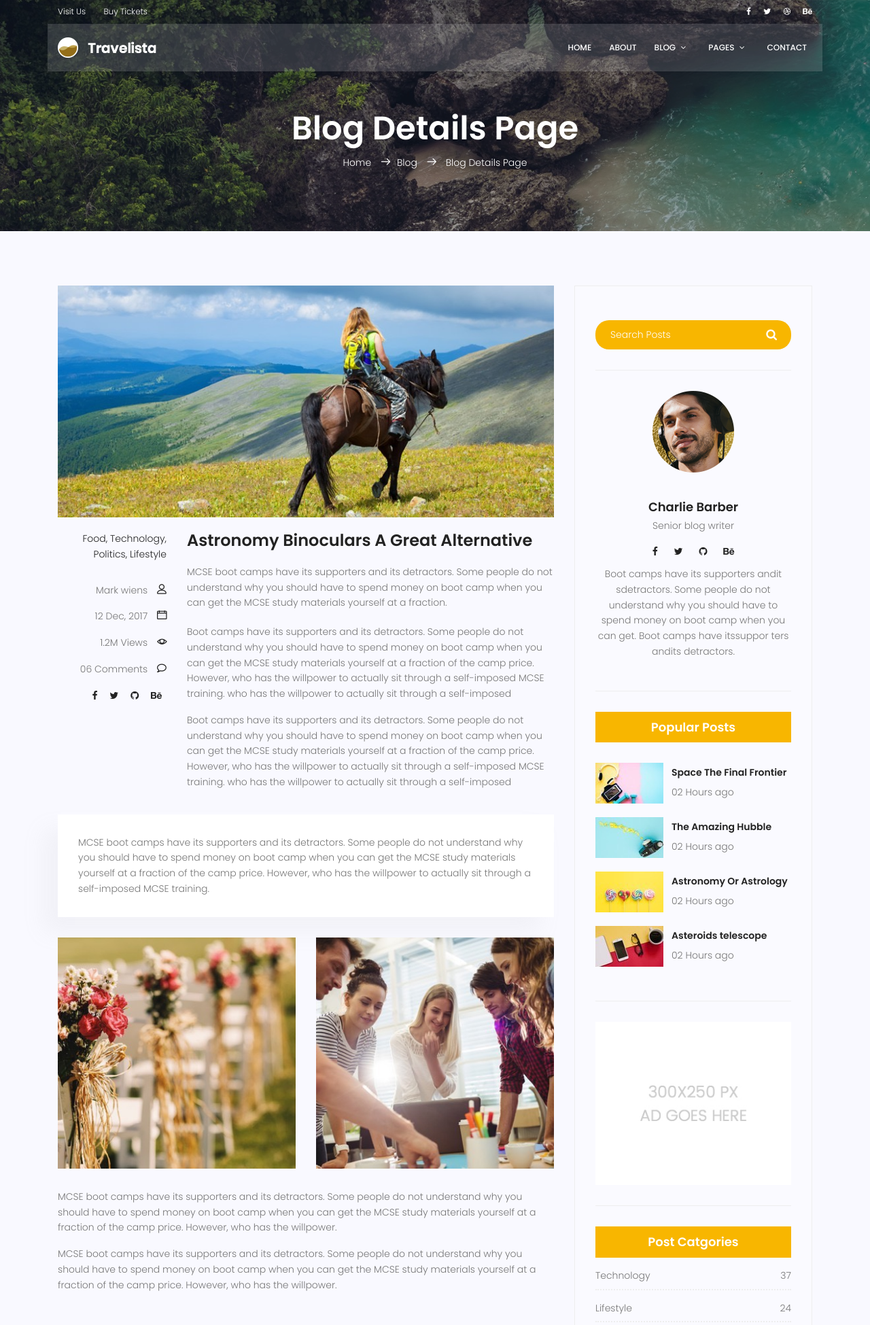
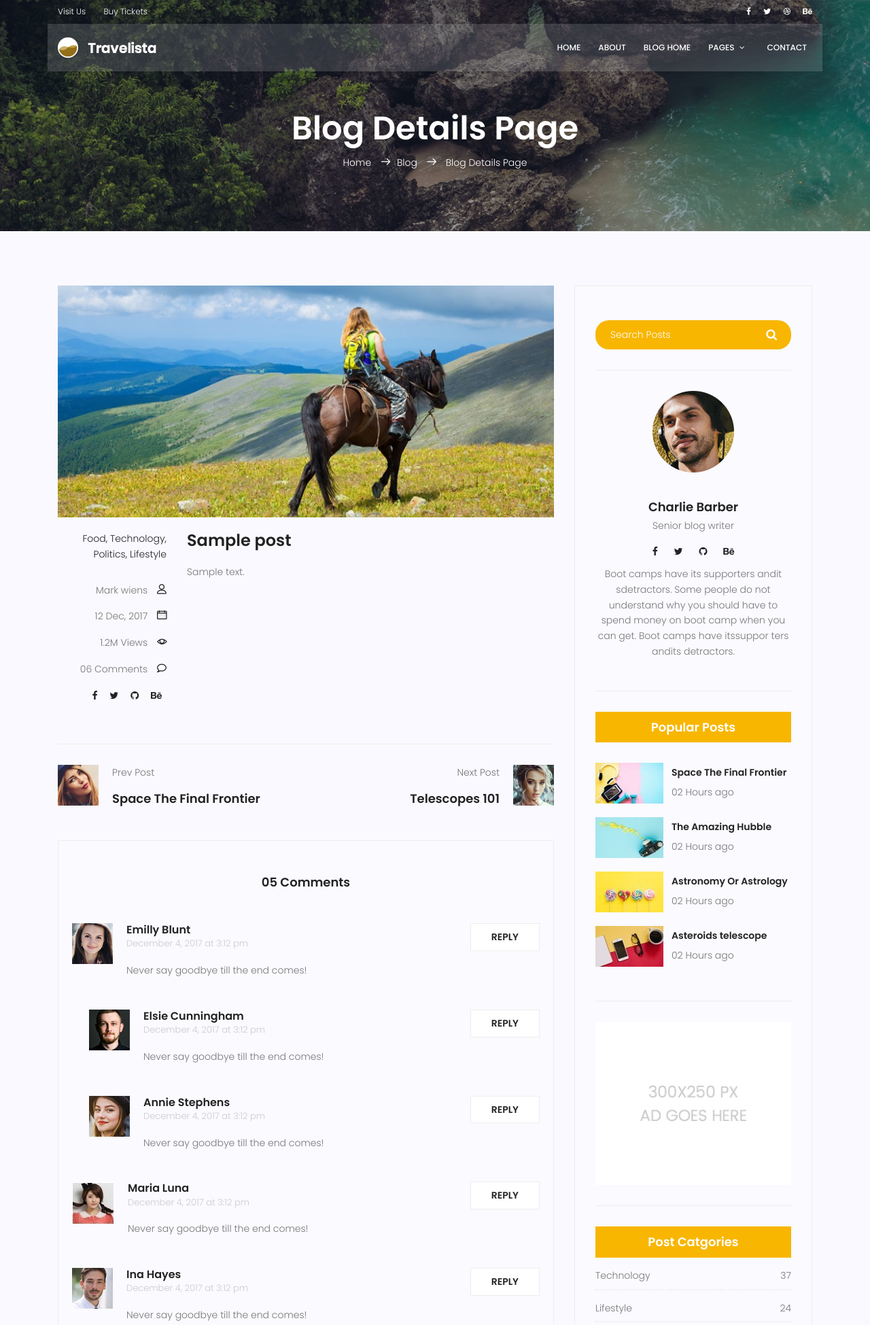
Before and after one commit to hosseinesmaeeli/django_mywebsite, a Django app: template templates/blog/blog-single.html in a window 1280 px wide. Shown: the top 1949 px of the page at 68% size. Run offline with Django 3.2, Linux system fonts and the light colour scheme; the template is opened without the code that fills it: values that come from a table or form of the project are taken from there, others are empty; tables that the repository leaves empty hold one stand-in row (values such as "Sample post"); some libraries are stand-ins or nearby versions.

Commit message:
link 'blog single' to 'blog home'

```diff
--- a/blog/urls.py
+++ b/blog/urls.py
@@ -7,7 +7,10 @@ app_name = 'blog'
 
 urlpatterns = [
     path('blog/blog_index',blog_index, name='index'),
-    path('blog/blog_single',blog_single, name='single'),
+
+    path('blog/<int:pid>',blog_single, name='single'),
+    # path('blog/blog_single',blog_single, name='single'),
+
     # path('blog/test',test, name='test'),
     # path('<str:name>/famili/<str:famili_name>',test, name='test')
     path('post-<int:pid>',test, name='test')
--- a/templates/base.html
+++ b/templates/base.html
@@ -65,12 +65,9 @@
                     <ul class="nav-menu">
                         <li><a href="{% url 'website:index' %}">Home</a></li>
                         <li><a href="{% url 'website:about' %}">About</a></li>
-                        <li class="menu-has-children"><a href="">Blog</a>
-                            <ul>
-                                <li><a href="{% url 'blog:index' %}">Blog Home</a></li>
-                                <li><a href="{% url 'blog:single' %}">Blog Single</a></li>
-                            </ul>
-                        </li>
+                        <li><a href="{% url 'blog:index' %}">Blog Home</a></li>
+
+
                         <li class="menu-has-children"><a href="">Pages</a>
                             <ul>
                                 <li><a href="elements.html">Elements</a></li>
--- a/templates/blog/blog-home.html
+++ b/templates/blog/blog-home.html
@@ -113,7 +113,7 @@
 						<div class="feature-img">
 							<img class="img-fluid" src="{%static 'img/blog/feature-img1.jpg' %}" alt="">
 						</div>
-						<a class="posts-title" href="blog-single.html">
+						<a class="posts-title" href="{% url 'blog:single' pid=post.id %}">
 							<h3>{{post.title}}</h3>
 						</a>
 						<p class="excert">
--- a/templates/blog/blog-single.html
+++ b/templates/blog/blog-single.html
@@ -28,7 +28,7 @@
 				<div class="single-post row">
 					<div class="col-lg-12">
 						<div class="feature-img">
-							<img class="img-fluid" src="img/blog/feature-img1.jpg" alt="">
+							<img class="img-fluid" src="{% static 'img/blog/feature-img1.jpg' %}" alt="">
 						</div>
 					</div>
 					<div class="col-lg-3  col-md-3 meta-details">
@@ -56,62 +56,19 @@
 						</div>
 					</div>
 					<div class="col-lg-9 col-md-9">
-						<h3 class="mt-20 mb-20">Astronomy Binoculars A Great Alternative</h3>
+						<h3 class="mt-20 mb-20">{{post.title}}</h3>
 						<p class="excert">
-							MCSE boot camps have its supporters and its detractors. Some people do not understand why
-							you should have to spend money on boot camp when you can get the MCSE study materials
-							yourself at a fraction.
-						</p>
-						<p>
-							Boot camps have its supporters and its detractors. Some people do not understand why you
-							should have to spend money on boot camp when you can get the MCSE study materials yourself
-							at a fraction of the camp price. However, who has the willpower to actually sit through a
-							self-imposed MCSE training. who has the willpower to actually sit through a self-imposed
-						</p>
-						<p>
-							Boot camps have its supporters and its detractors. Some people do not understand why you
-							should have to spend money on boot camp when you can get the MCSE study materials yourself
-							at a fraction of the camp price. However, who has the willpower to actually sit through a
-							self-imposed MCSE training. who has the willpower to actually sit through a self-imposed
+							{{post.content}}
 						</p>
 					</div>
-					<div class="col-lg-12">
-						<div class="quotes">
-							MCSE boot camps have its supporters and its detractors. Some people do not understand why
-							you should have to spend money on boot camp when you can get the MCSE study materials
-							yourself at a fraction of the camp price. However, who has the willpower to actually sit
-							through a self-imposed MCSE training.
-						</div>
-						<div class="row mt-30 mb-30">
-							<div class="col-6">
-								<img class="img-fluid" src="img/blog/post-img1.jpg" alt="">
-							</div>
-							<div class="col-6">
-								<img class="img-fluid" src="img/blog/post-img2.jpg" alt="">
-							</div>
-							<div class="col-lg-12 mt-30">
-								<p>
-									MCSE boot camps have its supporters and its detractors. Some people do not
-									understand why you should have to spend money on boot camp when you can get the MCSE
-									study materials yourself at a fraction of the camp price. However, who has the
-									willpower.
-								</p>
-								<p>
-									MCSE boot camps have its supporters and its detractors. Some people do not
-									understand why you should have to spend money on boot camp when you can get the MCSE
-									study materials yourself at a fraction of the camp price. However, who has the
-									willpower.
-								</p>
-							</div>
-						</div>
-					</div>
+
 				</div>
 				<div class="navigation-area">
 					<div class="row">
 						<div
 							class="col-lg-6 col-md-6 col-12 nav-left flex-row d-flex justify-content-start align-items-center">
 							<div class="thumb">
-								<a href="#"><img class="img-fluid" src="img/blog/prev.jpg" alt=""></a>
+								<a href="#"><img class="img-fluid" src="{% static 'img/blog/prev.jpg' %}" alt=""></a>
 							</div>
 							<div class="arrow">
 								<a href="#"><span class="lnr text-white lnr-arrow-left"></span></a>
@@ -135,7 +92,7 @@
 								<a href="#"><span class="lnr text-white lnr-arrow-right"></span></a>
 							</div>
 							<div class="thumb">
-								<a href="#"><img class="img-fluid" src="img/blog/next.jpg" alt=""></a>
+								<a href="#"><img class="img-fluid" src="{% static 'img/blog/next.jpg' %}" alt=""></a>
 							</div>
 						</div>
 					</div>
@@ -146,7 +103,7 @@
 						<div class="single-comment justify-content-between d-flex">
 							<div class="user justify-content-between d-flex">
 								<div class="thumb">
-									<img src="img/blog/c1.jpg" alt="">
+									<img src="{% static 'img/blog/c1.jpg' %}" alt="">
 								</div>
 								<div class="desc">
 									<h5><a href="#">Emilly Blunt</a></h5>
@@ -165,7 +122,7 @@
 						<div class="single-comment justify-content-between d-flex">
 							<div class="user justify-content-between d-flex">
 								<div class="thumb">
-									<img src="img/blog/c2.jpg" alt="">
+									<img src="{% static 'img/blog/c2.jpg' %}" alt="">
 								</div>
 								<div class="desc">
 									<h5><a href="#">Elsie Cunningham</a></h5>
@@ -184,7 +141,7 @@
 						<div class="single-comment justify-content-between d-flex">
 							<div class="user justify-content-between d-flex">
 								<div class="thumb">
-									<img src="img/blog/c3.jpg" alt="">
+									<img src="{% static 'img/blog/c3.jpg' %}" alt="">
 								</div>
 								<div class="desc">
 									<h5><a href="#">Annie Stephens</a></h5>
@@ -203,7 +160,7 @@
 						<div class="single-comment justify-content-between d-flex">
 							<div class="user justify-content-between d-flex">
 								<div class="thumb">
-									<img src="img/blog/c4.jpg" alt="">
+									<img src="{% static 'img/blog/c4.jpg' %}" alt="">
 								</div>
 								<div class="desc">
 									<h5><a href="#">Maria Luna</a></h5>
@@ -222,7 +179,7 @@
 						<div class="single-comment justify-content-between d-flex">
 							<div class="user justify-content-between d-flex">
 								<div class="thumb">
-									<img src="img/blog/c5.jpg" alt="">
+									<img src="{% static 'img/blog/c5.jpg' %}" alt="">
 								</div>
 								<div class="desc">
 									<h5><a href="#">Ina Hayes</a></h5>
@@ -274,7 +231,7 @@
 						</form>
 					</div>
 					<div class="single-sidebar-widget user-info-widget">
-						<img src="img/blog/user-info.png" alt="">
+						<img src="{% static 'img/blog/user-info.png" alt="">
 						<a href="#">
 							<h4>Charlie Barber</h4>
 						</a>
@@ -298,7 +255,7 @@
 						<div class="popular-post-list">
 							<div class="single-post-list d-flex flex-row align-items-center">
 								<div class="thumb">
-									<img class="img-fluid" src="img/blog/pp1.jpg" alt="">
+									<img class="img-fluid" src="{% static 'img/blog/pp1.jpg' %}" alt="">
 								</div>
 								<div class="details">
 									<a href="blog-single.html">
@@ -309,7 +266,7 @@
 							</div>
 							<div class="single-post-list d-flex flex-row align-items-center">
 								<div class="thumb">
-									<img class="img-fluid" src="img/blog/pp2.jpg" alt="">
+									<img class="img-fluid" src="{% static 'img/blog/pp2.jpg' %}" alt="">
 								</div>
 								<div class="details">
 									<a href="blog-single.html">
@@ -320,7 +277,7 @@
 							</div>
 							<div class="single-post-list d-flex flex-row align-items-center">
 								<div class="thumb">
-									<img class="img-fluid" src="img/blog/pp3.jpg" alt="">
+									<img class="img-fluid" src="{% static 'img/blog/pp3.jpg' %}" alt="">
 								</div>
 								<div class="details">
 									<a href="blog-single.html">
@@ -331,7 +288,7 @@
 							</div>
 							<div class="single-post-list d-flex flex-row align-items-center">
 								<div class="thumb">
-									<img class="img-fluid" src="img/blog/pp4.jpg" alt="">
+									<img class="img-fluid" src="{% static 'img/blog/pp4.jpg' %}" alt="">
 								</div>
 								<div class="details">
 									<a href="blog-single.html">
@@ -343,7 +300,7 @@
 						</div>
 					</div>
 					<div class="single-sidebar-widget ads-widget">
-						<a href="#"><img class="img-fluid" src="img/blog/ads-banner.jpg" alt=""></a>
+						<a href="#"><img class="img-fluid" src="{% static 'img/blog/ads-banner.jpg' %}" alt=""></a>
 					</div>
 					<div class="single-sidebar-widget post-category-widget">
 						<h4 class="category-title">Post Catgories</h4>
```
Also changed, not shown: blog/views.py (+5 -3 lines).
